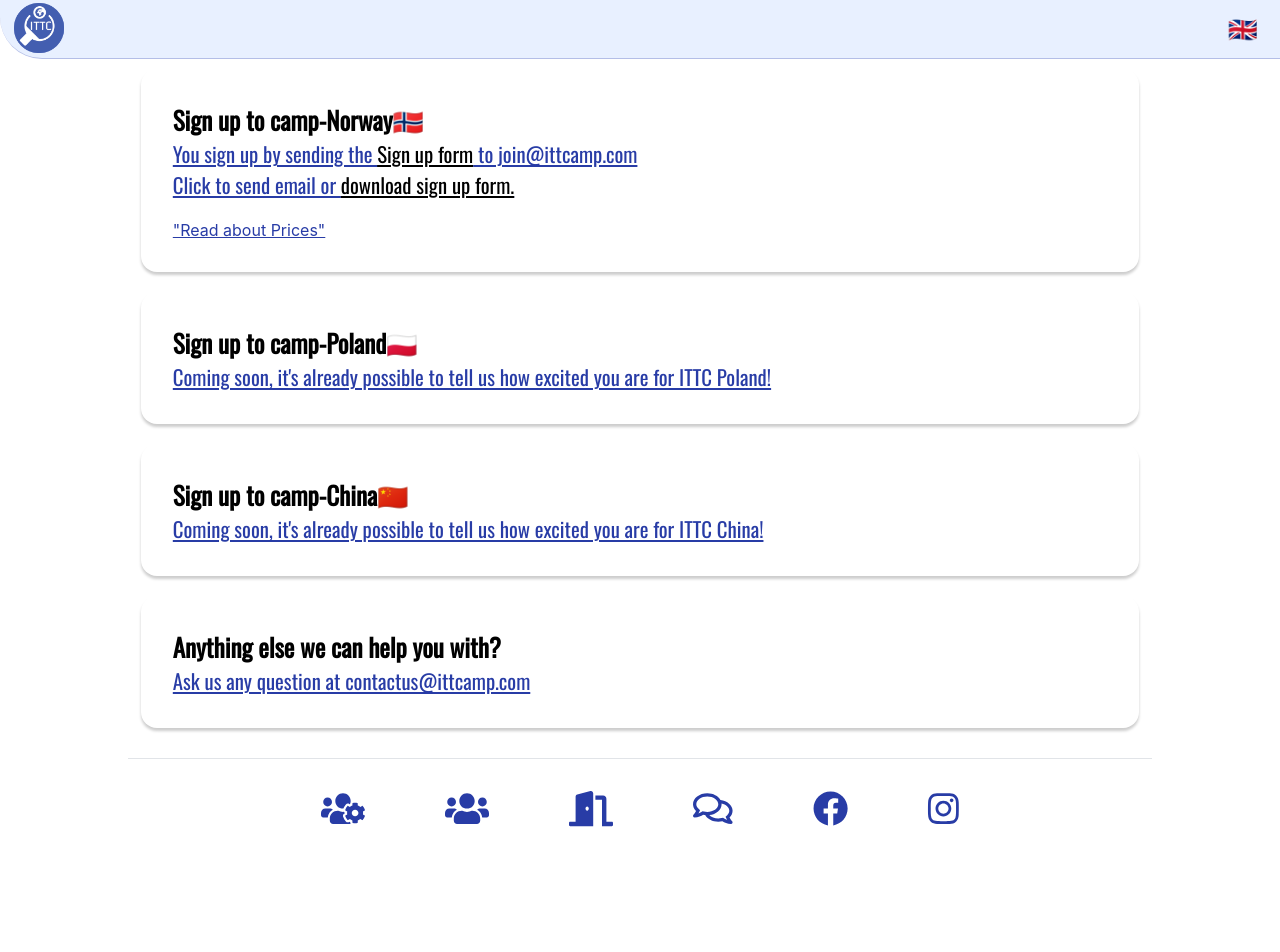
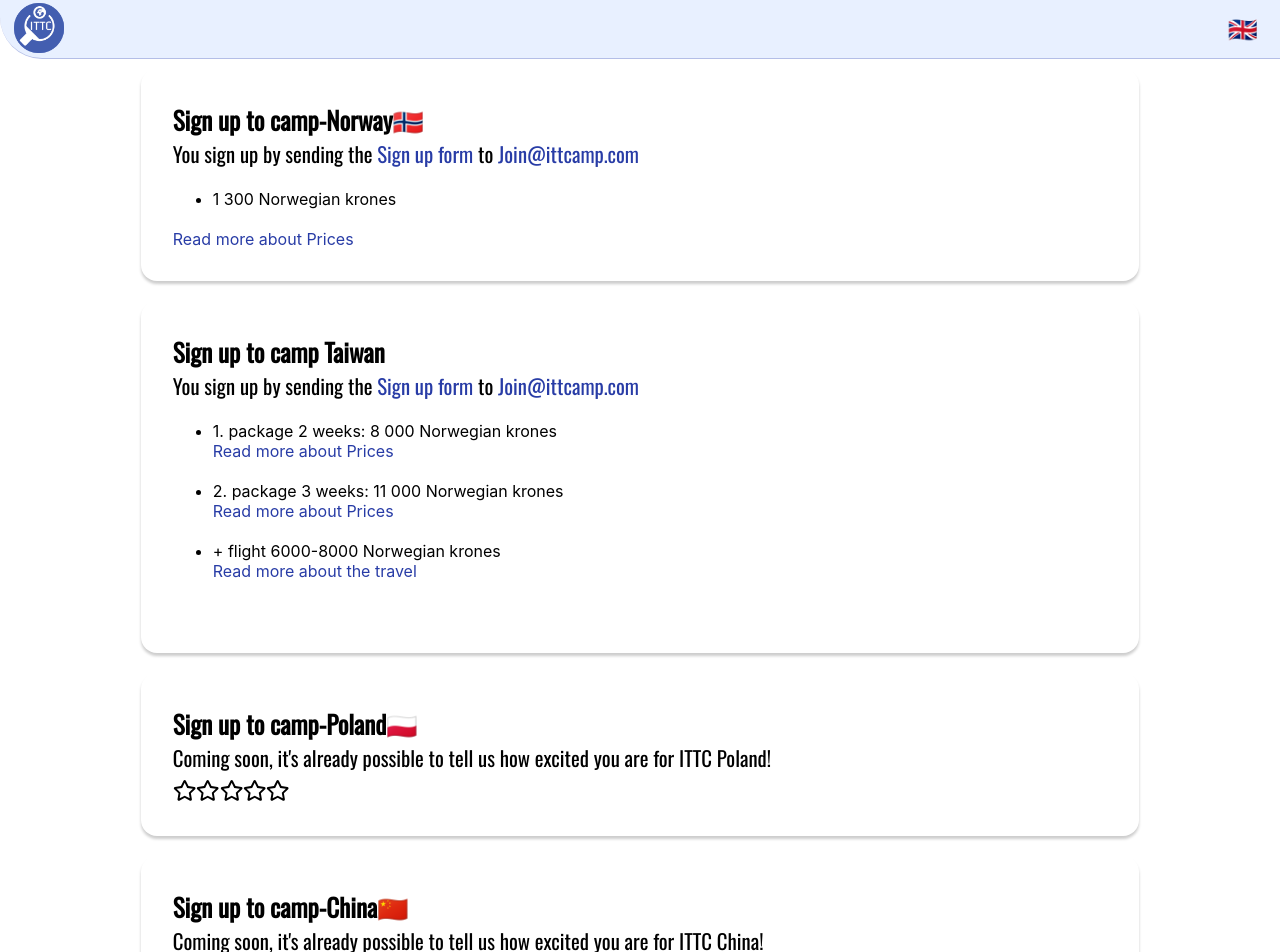
Before and after one commit to mikkelgud/InternationalTableTennisCamp, a React (Create React App) app: page /signup in a window 1280 px wide. Shown: the top 952 px of the page. Before the commit the page ends 859 px from the top, so only its background shows below. Built offline with nearby package versions, Linux system fonts and the light colour scheme.

Commit message:
The sign up page should now look more profetional. -The icons in footer is smaler. -Next make functonality to the rating stars using local storage ;)

```diff
--- a/src/components/Footer.js
+++ b/src/components/Footer.js
@@ -28,8 +28,8 @@ display: grid;
 grid-gap: 5rem;
 align-items: center;
 justify-content: center;
+grid-template-columns: auto auto auto auto auto auto;
 position: absoulte;
-grid-template-columns: auto auto auto auto auto auto;
 margin: 1.3rem;
 
 @media (max-width: 827px){
@@ -42,9 +42,11 @@ grid-gap: 7rem;
 
 const StyledIcon = styled.h1`
 margin: 0;
-font-size: 2.2rem;
+font-size: 1.8rem;
+position: absoulte;
+
 &:hover{
-    font-size: 3rem;
+    font-size: 2.6rem;
     margin: -0.5rem;
 }
 `;
--- a/src/components/camps/norwayCamp/NorwayPrices.js
+++ b/src/components/camps/norwayCamp/NorwayPrices.js
@@ -1,4 +1,5 @@
 import React from "react";
+import styled from "styled-components";
 import { StyledText } from "../../../styleguides/StyledText";
 import { ScrollTop } from "../../../utils/ScrollToTopp";
 import { StyledTextSectionHeader } from "../../../styleguides/StyledSectionHeader";
@@ -6,20 +7,19 @@ import StyledTextBoxDiv from '../../../styleguides/StyledTextBoxDiv';
 import { StyledH3 } from "../../../styleguides/Styledh3";
 import { StyledATagLink } from "../../../styleguides/StyledATagLink";
 
+const StyledList = styled.li`
+list-style-type: square;
+`;
 
 export default function Expences(props) {
   ScrollTop();
+
+
   return (
       <StyledTextBoxDiv>
       <StyledTextSectionHeader>Camp Norway Expenses</StyledTextSectionHeader>
-      <StyledH3>Prices</StyledH3>
-      <StyledText>
-          <ul>
-          <li>Whole camp (3 days): 00 NOK (Or 00 euro). </li>
-          </ul>
-      </StyledText>
       <br/>
-      <StyledH3>This includes</StyledH3>
+      <StyledH3>Includes</StyledH3>
       <StyledText>
       <ul>
     <li> 3 days camp with high quality traning.</li>
@@ -35,14 +35,18 @@ export default function Expences(props) {
           <li>Camp T-shirt.</li>
       </ul>
       </StyledText>
+      <StyledH3>Prices</StyledH3>
+      <StyledText>
+          <ul>
+          <StyledList>Whole camp of 4 days:<br/>--> 1 300 Norewegian krones </StyledList>
+          </ul>
+      </StyledText>
       <br/>
       <StyledH3>Payment</StyledH3>
       <StyledText>
           After you sign up for the camp, you will get a confirmation-mail back saying that you are a member of the camp.
-          Then, if there is over 32 participants, we will choose out 32 people according to our impression from the sign up forms.
-          And if unfortunately there is under 16 participants that sign up for the camp, the camp will be canceled.
-          This will be decided on Monday 23.09 19:00, one week before the camp begins.
-          And everyone will get an email about the decition. <br/>
+          Then, if there is over 32 participants, we will select 32 players according to our impression from the sign up forms.
+           <br/>
           Payment will be done after you get the confirmation.
           In this email you will also get all the information you need about how to make the payment.
           The payment should happen before the camp starts or at the first camp day.
--- a/src/components/generalnfoPages/SignUp.js
+++ b/src/components/generalnfoPages/SignUp.js
@@ -1,3 +1,4 @@
+//Will have to use state with the stars
 import React from 'react';
 import styled from 'styled-components';
 import StyledDiv from '../../styleguides/StyledTextBoxDiv';
@@ -6,6 +7,12 @@ import { StyledATagLink } from '../../styleguides/StyledATagLink';
 import { StyledSTextSectionHeader } from '../../styleguides/StyledSemiTextSectionHeader.js';
 import { ScrollTop } from '../../utils/ScrollToTopp';
 import ApplicationForm from "../../Assets/ApplicationITTCAMP.docx";
+import { FontAwesomeIcon } from '@fortawesome/react-fontawesome';
+// import useLocalStorage from '../hooks/useLocalStorage';
+
+
+
+
 
 
 
@@ -14,6 +21,8 @@ export const StyledATagLinkLocal = styled.a`
   cursor: pointer;
   border-radius: 15px;
   &:hover{
+text-decoration: none;
+
     color: #1f448c;
   }
 `
@@ -24,7 +33,7 @@ const HeaderAligner = styled.div`
  justify-content: felx-start;
  `;
 
- const MyWrapper = styled.div`
+const MyWrapper = styled.div`
  display: flex;
  align-items: center;
  justify-content: center;
@@ -35,36 +44,83 @@ const HeaderAligner = styled.div`
 
 export default function SignUp(props) {
     ScrollTop();
+
+
+    // const [starState, setStarState] = useState();
     return (
         <MyWrapper>
             <StyledDiv>
                 <HeaderAligner> <StyledSTextSectionHeader>Sign up to camp-Norway<span role="img" aria-label="NO-flag">🇳🇴</span></StyledSTextSectionHeader></HeaderAligner>
-                <StyledATagLink href="mailto: join@ittcamp.com">
-                    <StyledText>You sign up by sending the <StyledATagLinkLocal href={ApplicationForm}>Sign up form</StyledATagLinkLocal> to join@ittcamp.com <br/>
-                    Click to send email or <StyledATagLinkLocal href={ApplicationForm}>download sign up form.</StyledATagLinkLocal></StyledText>
-                    {/* You sign up by sending the application form to joinPoland@ittcamp.com */}
-                </StyledATagLink> <br/>
-                <StyledATagLink onClick={()=>{props.history.push("/stay/Norway/prices")}}>"Read about Prices"</StyledATagLink>
+
+                <StyledText>You sign up by sending the
+                <StyledATagLink href={ApplicationForm}> Sign up form </StyledATagLink>
+                    to  <StyledATagLink href="mailto: join@ittcamp.com"> Join@ittcamp.com</StyledATagLink>
+                </StyledText>
+                <br />
+                <ul>
+                    <li>
+                        1 300 Norwegian krones
+                    </li>
+                </ul>
+                <br />
+                <StyledATagLink onClick={() => { props.history.push("/stay/Norway/prices") }}>Read more about Prices</StyledATagLink>
+            </StyledDiv>
+            <StyledDiv>
+                <HeaderAligner> <StyledSTextSectionHeader>Sign up to camp Taiwan</StyledSTextSectionHeader></HeaderAligner>
+                <StyledText>
+                    You sign up by sending the<StyledATagLink href={ApplicationForm}> Sign up form </StyledATagLink> to
+                        <StyledATagLink href="mailto: join@ittcamp.com"> Join@ittcamp.com</StyledATagLink>
+                </StyledText>
+                <br />
+                <ul>
+                <li>1. package 2 weeks: 8 000 Norwegian krones</li>
+                <StyledATagLink onClick={() => { props.history.push("/stay/Taiwan/prices") }}>Read more about Prices</StyledATagLink>
+                <br/>
+                <br/>
+                <li>2. package 3 weeks: 11 000 Norwegian krones</li>
+                <StyledATagLink onClick={() => { props.history.push("/stay/Taiwan/prices") }}>Read more about Prices</StyledATagLink>
+                <br/>
+                <br/>
+                <li>+ flight 6000-8000 Norwegian krones</li>
+                <StyledATagLink onClick={() => { props.history.push("/stay/Taiwan/travel") }}>Read more about the travel</StyledATagLink>
+                </ul>
+                <br />
+                <br/>
+
             </StyledDiv>
             <StyledDiv>
                 <HeaderAligner> <StyledSTextSectionHeader>Sign up to camp-Poland<span role="img" aria-label="PO-flag">🇵🇱</span></StyledSTextSectionHeader></HeaderAligner>
-                <StyledATagLink href="mailto: Join@ittcamp.com">
-                    <StyledText>Coming soon, it's already possible to tell us how excited you are for ITTC Poland!</StyledText>
+                    <StyledText>
+                        Coming soon, it's already possible to tell us how excited you are for ITTC Poland!
+                        <br/>
+                        <FontAwesomeIcon icon={["far","star"]}/>
+                        <FontAwesomeIcon icon={["far","star"]}/>
+                        <FontAwesomeIcon icon={["far","star"]}/>
+                        <FontAwesomeIcon icon={["far","star"]}/>
+                        <FontAwesomeIcon icon={["far","star"]}/>
+
+                    </StyledText>
                     {/* You sign up by sending the application form to joinPoland@ittcamp.com */}
-                </StyledATagLink>
+
             </StyledDiv>
             <StyledDiv>
                 <HeaderAligner> <StyledSTextSectionHeader>Sign up to camp-China<span role="img" aria-label="CH-flag">🇨🇳</span></StyledSTextSectionHeader></HeaderAligner>
-                <StyledATagLink href="mailto: Join@ittcamp.com">
-                    <StyledText>Coming soon, it's already possible to tell us how excited you are for ITTC China!</StyledText>
+                    <StyledText>Coming soon, it's already possible to tell us how excited you are for ITTC China!
+                    <br/>
+                    <FontAwesomeIcon icon={["far","star"]}/>
+                        <FontAwesomeIcon icon={["far","star"]}/>
+                        <FontAwesomeIcon icon={["far","star"]}/>
+                        <FontAwesomeIcon icon={["far","star"]}/>
+                        <FontAwesomeIcon icon={["far","star"]}/>
+
                     {/* You sign up by sending the application form to joinChina@ittcamp.com */}
-                </StyledATagLink>
+                    </StyledText>
             </StyledDiv>
             <StyledDiv>
                 <HeaderAligner> <StyledSTextSectionHeader>Anything else we can help you with?</StyledSTextSectionHeader></HeaderAligner>
-                <StyledATagLink href="mailto: contactus@ittcamp.com">
-                    <StyledText>Ask us any question at contactus@ittcamp.com</StyledText>
-                </StyledATagLink>
+
+                    <StyledText>Ask us any question at   <StyledATagLink href="mailto: contactus@ittcamp.com">contactus@ittcamp.com</StyledATagLink></StyledText>
+
             </StyledDiv>
         </MyWrapper>
     );
--- a/src/styleguides/StyledATagLink.js
+++ b/src/styleguides/StyledATagLink.js
@@ -1,10 +1,12 @@
 import styled from 'styled-components';
 
 export const StyledATagLink = styled.a`
-text-decoration: underline;
+text-decoration: none;
   color:  #283ca6;
   cursor: pointer;
   &:hover{
     color: black;
+text-decoration: underline;
+
   }
 `
--- a/src/utils/faLibraryLoader.js
+++ b/src/utils/faLibraryLoader.js
@@ -1,10 +1,10 @@
 import { library } from '@fortawesome/fontawesome-svg-core';
 import { faBars, faTimes, faRoute, faDoorClosed, faDoorOpen, faPlaneArrival, faUserShield, faUsers, faHome , faUsersCog} from '@fortawesome/free-solid-svg-icons';
-import { faComments, faHandshake } from '@fortawesome/free-regular-svg-icons';
+import { faComments, faHandshake, faStar } from '@fortawesome/free-regular-svg-icons';
 import { faFacebook, faInstagram } from '@fortawesome/free-brands-svg-icons';
 
 
 
 export default function loadFontAwesome() {
-    library.add(faBars, faComments, faTimes,faHandshake, faRoute, faDoorClosed, faDoorOpen, faPlaneArrival, faUserShield, faUsers, faHome, faUsersCog, faFacebook, faInstagram);
+    library.add(faBars, faComments,faStar, faTimes,faHandshake, faRoute, faDoorClosed, faDoorOpen, faPlaneArrival, faUserShield, faUsers, faHome, faUsersCog, faFacebook, faInstagram);
 }
```
